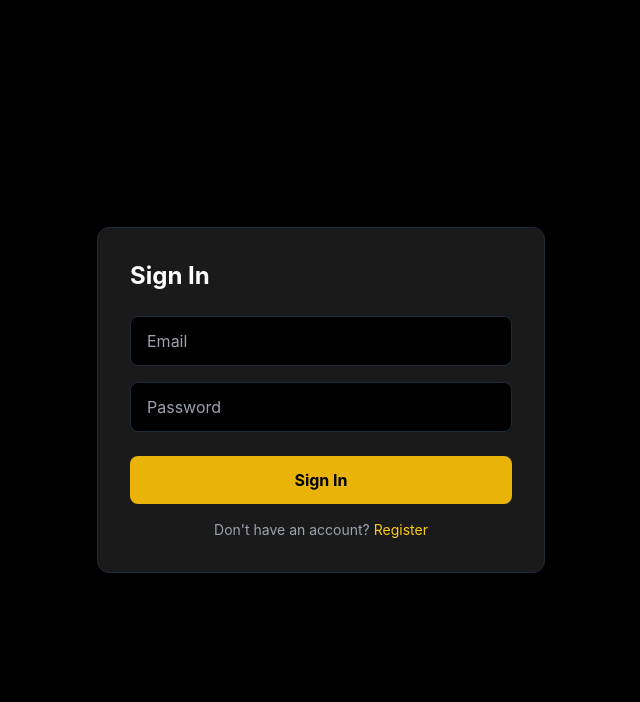
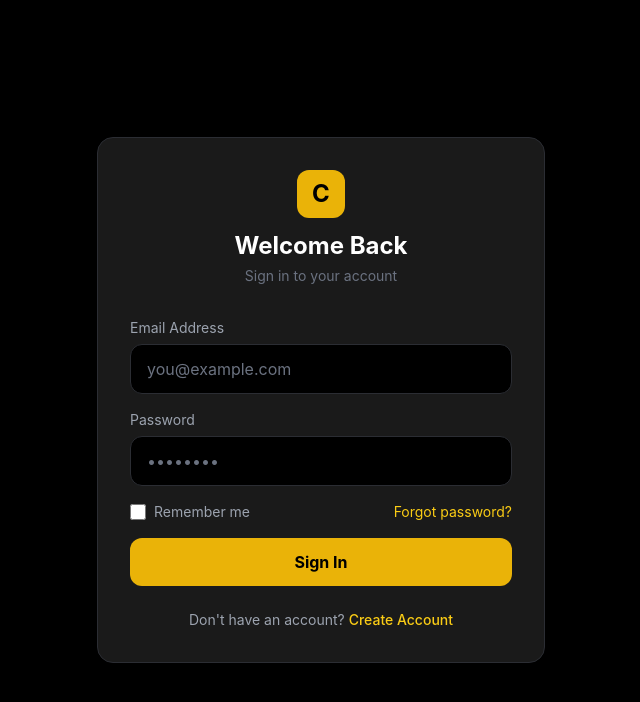
Before and after one commit to Cashipro/cashipro, a Next.js app in the folder apps/web/: page /login in a window 1280 px wide. Shown: the top 702 px of the page, without its empty margins (319-959 px from the left). Built offline with nearby package versions, Linux system fonts and the light colour scheme.

Commit message:
Update page.tsx

```diff
--- a/apps/web/src/app/login/page.tsx
+++ b/apps/web/src/app/login/page.tsx
@@ -6,31 +6,70 @@ import Link from "next/link";
 export default function LoginPage() {
   const [email, setEmail] = useState("");
   const [password, setPassword] = useState("");
+  const [remember, setRemember] = useState(false);
 
   return (
-    <div className="min-h-screen flex items-center justify-center bg-black">
-      <div className="bg-[#1a1a1a] p-8 rounded-xl border border-gray-800 w-full max-w-md">
-        <h1 className="text-2xl font-bold text-white mb-6">Sign In</h1>
+    <div className="min-h-screen flex items-center justify-center bg-black p-4">
+      <div className="bg-[#1a1a1a] p-8 rounded-2xl border border-[#2b2d33] w-full max-w-md">
+        <div className="text-center mb-8">
+          <div className="w-12 h-12 bg-yellow-500 rounded-xl mx-auto flex items-center justify-center text-2xl font-bold text-black mb-3">
+            C
+          </div>
+          <h1 className="text-2xl font-bold text-white">Welcome Back</h1>
+          <p className="text-sm text-gray-500 mt-1">Sign in to your account</p>
+        </div>
+
+        <form className="space-y-4">
+          <div>
+            <label className="text-sm text-gray-400 block mb-1.5">Email Address</label>
             <input
               type="email"
-          placeholder="Email"
-          className="w-full bg-black border border-gray-800 rounded-lg px-4 py-3 text-white mb-4"
+              placeholder="you@example.com"
               value={email}
               onChange={(e) => setEmail(e.target.value)}
+              className="w-full bg-black border border-[#2b2d33] rounded-xl px-4 py-3 text-white placeholder-gray-500 focus:outline-none focus:border-yellow-400 transition-colors"
             />
+          </div>
+
+          <div>
+            <label className="text-sm text-gray-400 block mb-1.5">Password</label>
             <input
               type="password"
-          placeholder="Password"
-          className="w-full bg-black border border-gray-800 rounded-lg px-4 py-3 text-white mb-6"
+              placeholder="••••••••"
               value={password}
               onChange={(e) => setPassword(e.target.value)}
+              className="w-full bg-black border border-[#2b2d33] rounded-xl px-4 py-3 text-white placeholder-gray-500 focus:outline-none focus:border-yellow-400 transition-colors"
             />
-        <button className="w-full bg-yellow-500 text-black font-bold py-3 rounded-lg hover:bg-yellow-400">
+          </div>
+
+          <div className="flex items-center justify-between">
+            <label className="flex items-center cursor-pointer">
+              <input
+                type="checkbox"
+                checked={remember}
+                onChange={(e) => setRemember(e.target.checked)}
+                className="w-4 h-4 rounded border-[#2b2d33] bg-black text-yellow-400 focus:ring-yellow-400 focus:ring-offset-0"
+              />
+              <span className="ml-2 text-sm text-gray-400">Remember me</span>
+            </label>
+            <Link href="/forgot-password" className="text-sm text-yellow-400 hover:text-yellow-300 transition">
+              Forgot password?
+            </Link>
+          </div>
+
+          <button className="w-full bg-yellow-500 text-black font-bold py-3 rounded-xl hover:bg-yellow-400 transition-all transform hover:scale-[1.02] active:scale-[0.98]">
             Sign In
           </button>
-        <p className="text-gray-400 text-sm mt-4 text-center">
-          Don't have an account? <Link href="/register" className="text-yellow-400">Register</Link>
+        </form>
+
+        <div className="mt-6 text-center">
+          <p className="text-sm text-gray-400">
+            Don't have an account?{" "}
+            <Link href="/register" className="text-yellow-400 hover:text-yellow-300 font-medium transition">
+              Create Account
+            </Link>
           </p>
+        </div>
       </div>
     </div>
   );
```
Lines whose indentation alone changed are shown as unchanged.
